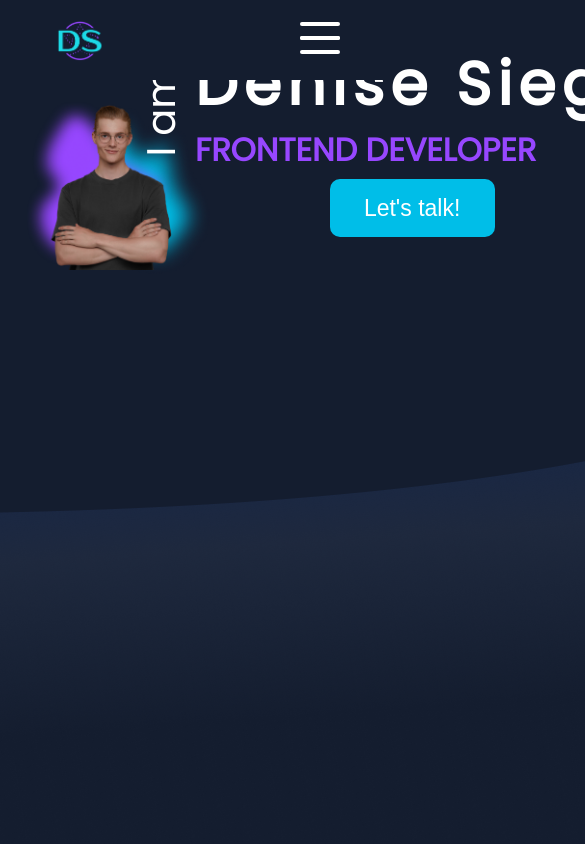
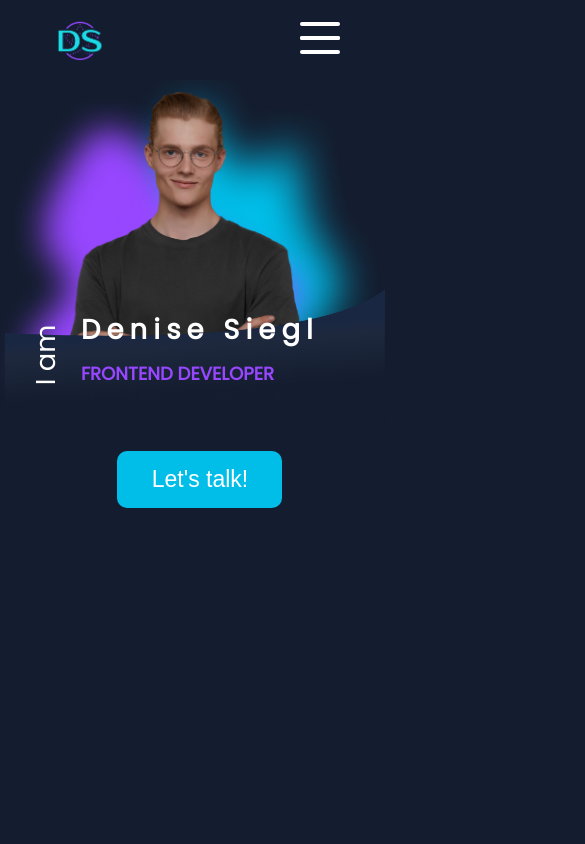
Before and after one commit to deniseS85/portfolio, an Angular app: page / in a window 390 px wide. Shown: the top 844 px of the page, 585 px wide, since content can reach past the window. Built offline with nearby package versions, Linux system fonts and the light colour scheme.

Commit message:
edit responsiv my-about-section

```diff
--- a/src/app/about-me/about-me.component.html
+++ b/src/app/about-me/about-me.component.html
@@ -63,9 +63,10 @@
             <img src="assets/img/profile-shadow-right.png">
             <img src="assets/img/character.png">
         </div>
+
         <div class="profile-content-right">
+            <span class="pretext-info-profile">I am</span>
             <div class="info-profile">
-                <span class="pretext-info-profile">I am</span>
                 <div class="subinfo-profile">
                     <div>Denise Siegl</div>
                     <div>FRONTEND DEVELOPER</div>
@@ -77,7 +78,7 @@
 
 
     <img class="banner" src="assets/img/banner.png">
-    <div class="info-icons">
+   <!--  <div class="info-icons">
         <img src="assets/img/line-info-profile.png">
         <a *ngFor="let icon of is.infoIcons" href="{{ icon.url }}" target="{{!icon.url.includes('#')  ? '_blank' : '_self'}}">
             <img src="{{ icon.image }}">
@@ -89,7 +90,7 @@
             <p class="scroll-info">Scroll down</p>
             <img src="assets/img/arrow-down.png">
         </div>
-    </div>
+    </div> -->
 </div>
 
 <!-- <section class="home" id="home">
@@ -97,6 +98,7 @@
         <div class="img-box">
             <img class="img-home" src="/assets/img/my-img.png">
         </div>
+
         <div class="home-content">
             <span class="traslate">I am</span>
             <div class="change-text">
--- a/src/app/about-me/about-me.component.scss
+++ b/src/app/about-me/about-me.component.scss
@@ -29,6 +29,19 @@
             margin-left: 60px;
         }
     }
+
+
+
+
+
+
+
+
+
+
+
+
+
 
     .profile-content-right {
         display: flex;
@@ -90,14 +103,16 @@
             }
         }
     }
-    .banner {
-        position: absolute;
-        z-index: -2;
-        top: 350px;
-        height: 100%;
 
 }
-}
+
+
+
+
+
+
+
+
 
 .info-content {
     display: flex;
@@ -227,8 +242,7 @@
     }
 }
 
-@media only screen and (max-width: 1000px) {
-}
+
 
 
 
@@ -249,13 +263,14 @@
         align-items: center;
         justify-content: space-between;
         width: 100%;
+        margin-top: 10px;
         .profile {
             position: relative;
             img:nth-child(1) {
-                width: 38.861vw;
+                width: 36.861vw;
                 position: absolute;
                 left: -3.778vw;
-                top: 0vw;
+                top: 3vw;
                 z-index: -1;
             }
             img:nth-child(2) {
@@ -277,23 +292,29 @@
             flex-direction: column;
             align-items: center;
             justify-content: space-between;
-            .info-profile {
+            padding-left: 10px;
+            height: 20vw;
+            padding-bottom: 20px;
             .pretext-info-profile {
                 position: absolute;
                 top: 0;
-                    display: inline-block;
                 transform: rotate(-90deg);
                 width: max-content;
-                    font-size: clamp(2.5rem, -0.625rem + 5vw, 4.375rem);
+                font-size: 4.444vw;
                 color: var(--white);
                 height: -moz-fit-content;
                 height: fit-content;
                 margin-top: 10%;
-                    left: -18%;
+                left: -22%;
             }
+            .info-profile {
                 .subinfo-profile {
+                    display: flex;
+                    justify-content: center;
+                    flex-direction: column;
+                    align-items: flex-start;
                     div:nth-child(1) {
-                        font-size: clamp(3.75rem, -1.875rem + 7.5vw, 5.625rem);
+                        font-size: 4.833vw;
                         font-weight: 900;
                         color: var(--white);
                         font-family: 'Poppins';
@@ -305,9 +326,9 @@
                         position: absolute;
                         display: flex;
                         width: max-content;
-                        font-size: clamp(2rem, .1761945392rem + 3.0716723549vw, 3.125rem);
+                        font-size: 3.3vw;
                         font-weight: 600;
-                        top: clamp(5.438rem, 5.143vw + 2.223rem, 7.688rem);
+                        top: 8vw;
                     }
                 }
             }
@@ -335,40 +356,75 @@
             }
         }
     }
+    .banner {
+        position: absolute;
+        width: calc(100vw - 10px);
+        top: 34vw;
+    }
 }
 
 
-/*
-@media only screen and (max-width: 1550px) {
+
+@media only screen and (max-width: 1000px) {
+    .about-me-content {
+        .my-profile-container {
+            flex-direction: column;
+            gap: 20px;
+            margin-top: 40px;
             .profile {
-        img {
-            bottom: 14%;
+                display: flex;
+                img:nth-child(1) {
+                    width: 87.861vw;
+                    left: -12vw;
+                }
+                img:nth-child(2) {
+                    width: 77.764vw;
+                    right: -9.444vw;
+                    top: -6.403vw;
+                    z-index: -2;
+                }
+                img:nth-child(3) {
+                    width: 80vw;
+                }
+            }
+            .profile-content-right {
+                z-index: 10;
+                margin-top: -130px;
+                .pretext-info-profile {
+                    font-size: 7vw;
+                }
+                .subinfo-profile {
+                    div:nth-child(1) {
+                        font-size: 7vw !important;
+                    }
+                    div:nth-child(2) {
+                        top: 13vw !important;
+                        font-size: 4.65vw !important;
+                        letter-spacing: unset !important;
+                    }
+
+                }
+                button {
+                    margin-top: 100px;
+                }
+            }
+        }
+        .banner {
+            top: 74vw;
         }
     }
 }
 
-@media only screen and (max-width: 1150px) {
-    .profile {
-        img {
-            bottom: 16%;
-        }
+@media  only screen and (min-width:2000px) {
+    button {
+        width: 11.458vw !important;
+        height: 4.028vw !important;
+        font-size: 1.597vw !important;
+        border-radius: 0.694vw !important;
+        &:hover {
+            width: 12.847vw !important;
+            height: 4.722vw !important;
         }
     }
 
-@media only screen and (max-width: 1050px) {
-    .profile {
-        img {
-            bottom: 17%;
 }
-    }
-}
-
-@media only screen and (max-width: 1000px) {
-    .profile {
-        display: flex;
-        img {
-            position: static;
-            width: clamp(14rem, 26.528vw + 9.358rem, 25.938rem);
-        }
-    }
-} */
--- a/src/app/header/header.component.scss
+++ b/src/app/header/header.component.scss
@@ -167,3 +167,17 @@ header {
         }
     }
 }
+
+@media  only screen and (min-width:2000px) {
+    header {
+        img {
+            width: 6.944vw !important;
+            height: 6.944vw !important;
+        }
+    }
+    nav {
+        a {
+            font-size: 1.597vw !important;
+        }
+    }
+}
--- a/src/styles.scss
+++ b/src/styles.scss
@@ -1,14 +1,16 @@
-html {
+* {
+    margin: 0;
+    padding: 0;
     scroll-behavior: smooth;
+    cursor: default;
 }
 
 body {
-    margin: 0;
     font-family: 'Poppins', sans-serif;
     background-color: #141D2F;
-    cursor: default;
     max-width: 100vw;
     width: 100vw;
+    overflow-x: hidden;
 }
 
 *::-webkit-scrollbar {
```
Lines whose indentation alone changed are shown as unchanged.
